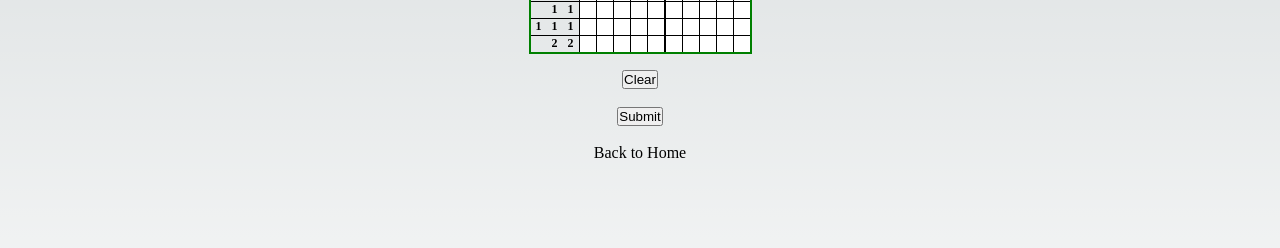
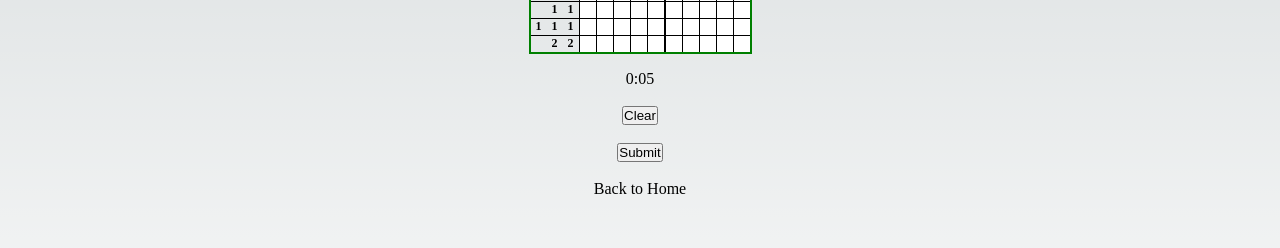
Before and after one commit to HENOZIWD/nonogram, a Next.js app: page /game/1 in a window 1280 px wide. Shown: the part 270-518 px from the top of the page. Built offline with nearby package versions, Linux system fonts and the light colour scheme.

Commit message:
Add timer

```diff
--- a/src/pages/game/[id].tsx
+++ b/src/pages/game/[id].tsx
@@ -1,5 +1,5 @@
 import Board from '@/components/board';
-import { useRef, useState } from 'react';
+import { useEffect, useRef, useState } from 'react';
 import Link from 'next/link';
 import { getGameResourceIds, getGameResource } from '@/lib/game';
 import Head from 'next/head';
@@ -42,6 +42,17 @@ export default function Game(resData: IResourceData) {
   const [status, setStatus] = useState<number[][]>(Array.from({length: resData.rowSize}, () => Array.from({length: resData.colSize}, () => 0)));
   const [answerString, setAnswerString] = useState<string>("");
   const dragStatus = useRef<number>(0);
+  const [timer, setTimer] = useState<number>(0);
+  const [record, setRecord] = useState<number>(0);
+
+  useEffect(() => {
+    const intervalId = setInterval(() => {
+      setTimer(timer => timer + 1);
+    }, 1000);
+
+    return () => clearInterval(intervalId);
+
+  }, [])
 
   const fillCell = (row: number, col: number) => {
     dragStatus.current = 1;
@@ -91,7 +102,13 @@ export default function Game(resData: IResourceData) {
       }
     }
 
-    setAnswerString(isCorrect ? "Correct!" : "Wrong!");
+    if (isCorrect) {
+      setAnswerString("Correct!");
+      setRecord(timer);
+    }
+    else {
+      setAnswerString("Wrong!");
+    }
   }
 
   return (
@@ -114,11 +131,15 @@ export default function Game(resData: IResourceData) {
         eraseCell={eraseCell}
         dragStatus={dragStatus}
       />
-      <div style={{ display: 'flex', flexDirection: 'column', alignItems: 'center' }}>
+      <div style={{ display: 'flex', flexDirection: 'column', alignItems: 'center', textAlign: 'center'}}>
+        <div>{Math.floor(timer/60)}&#58;{timer%60 < 10 ? `0${timer%60}` : timer%60}</div>
+        <br />
         <button type="button" onClick={clearBoard}>Clear</button>
         <br />
         <button type="button" onClick={checkAnswer}>Submit</button>
-        <h2>{answerString}</h2>
+        <h2>
+          {answerString}{answerString === "Correct!" && <div>Record&#58; {Math.floor(record/60)}:{record%60 < 10 ? `0${record%60}` : record%60}</div>}
+        </h2>
         <br />
         <Link
           href={'/'}
--- a/tsconfig.json
+++ b/tsconfig.json
@@ -1,6 +1,6 @@
 {
   "compilerOptions": {
-    "target": "es5",
+    "target": "ES2018",
     "lib": ["dom", "dom.iterable", "esnext"],
     "allowJs": true,
     "skipLibCheck": true,
```
